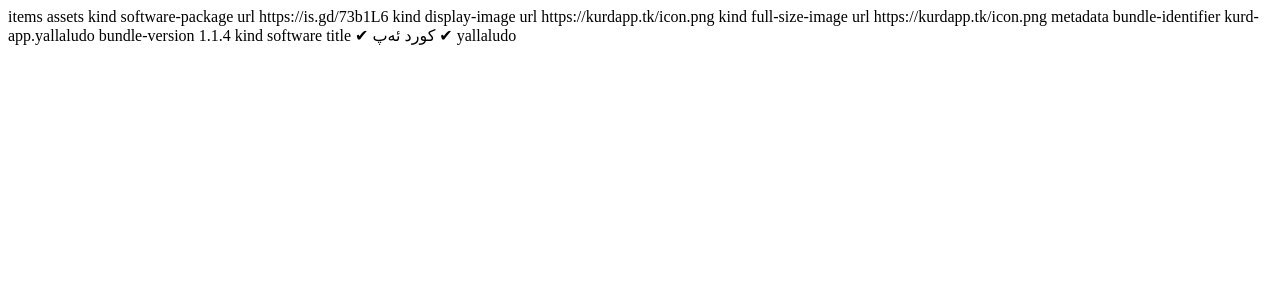
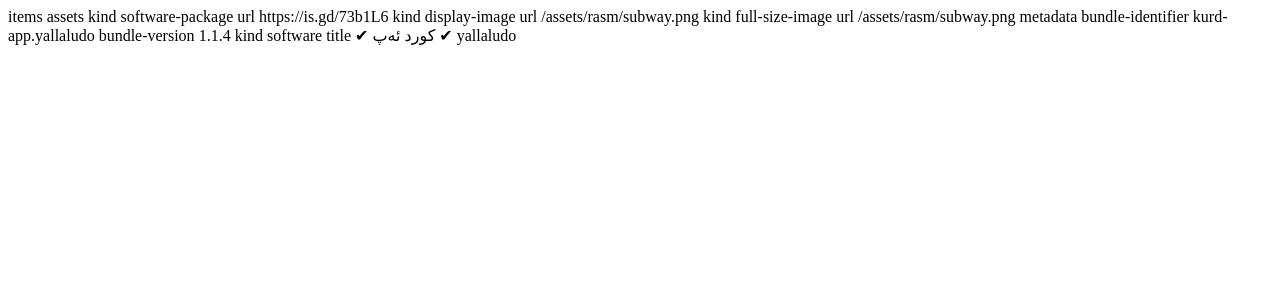
Before and after one commit to ashtemzere/n, a PHP site: page /plist/yallaludo.php in a window 1280 px wide. Shown: the top 300 px of the page. Run offline with PHP 8.4, Linux system fonts and the light colour scheme.

Commit message:
Update yallaludo.php

```diff
--- a/plist/yallaludo.php
+++ b/plist/yallaludo.php
@@ -17,13 +17,13 @@
 <key>kind</key>
 <string>display-image</string>
 <key>url</key>
-<string>https://kurdapp.tk/icon.png</string>
+<string>/assets/rasm/subway.png</string>
 </dict>
 <dict>
 <key>kind</key>
 <string>full-size-image</string>
 <key>url</key>
-<string>https://kurdapp.tk/icon.png</string>
+<string>/assets/rasm/subway.png</string>
 </dict>
 </array>
 <key>metadata</key>
```
